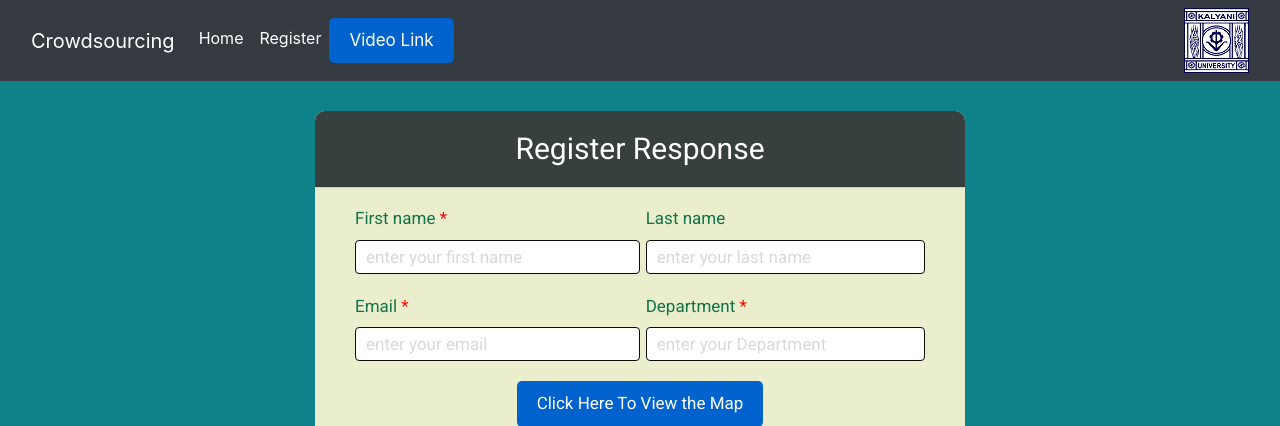
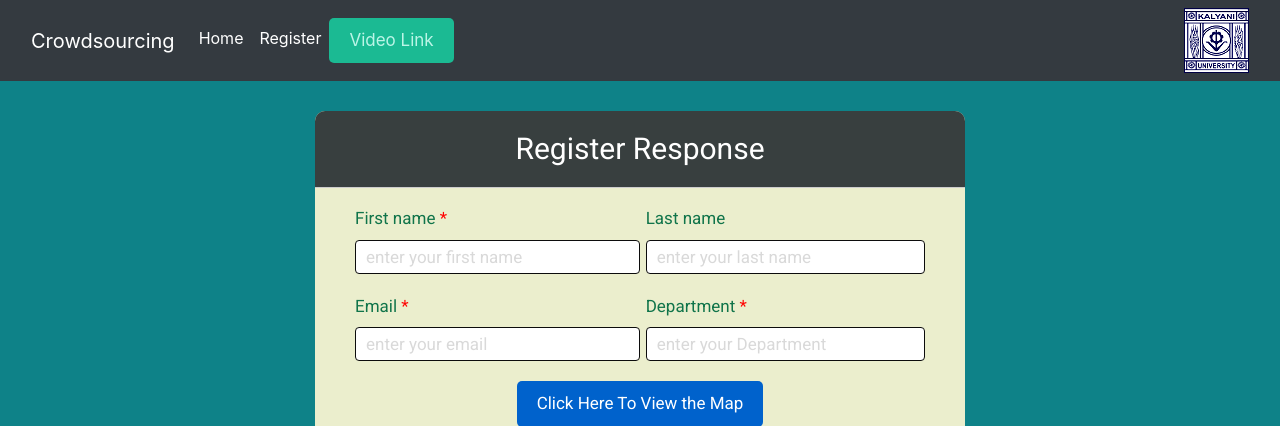
Before and after one commit to srm1071/crowdsource1, a Django app: page /register in a window 1280 px wide. Shown: the top 426 px of the page. Run offline with Django 3.2, Linux system fonts and the light colour scheme; some libraries are stand-ins or nearby versions.

Commit message:
Update register.html

```diff
--- a/template/register.html
+++ b/template/register.html
@@ -215,7 +215,7 @@
             <a class="nav-link active" href="/register" tabindex="-1" aria-disabled="true">Register</a>
           </li>
           <li class="nav-item">
-            <a href="https://youtu.be/WUTrcCyXt9o" tabindex="-1" class="btn btn-primary btn-sm active" role="button"
+            <a href="https://youtu.be/WUTrcCyXt9o" tabindex="-1" class="btn btn-primary" role="button"
             aria-pressed="true" target="_blank">Video Link</a>
           </li>
         </ul>
```
